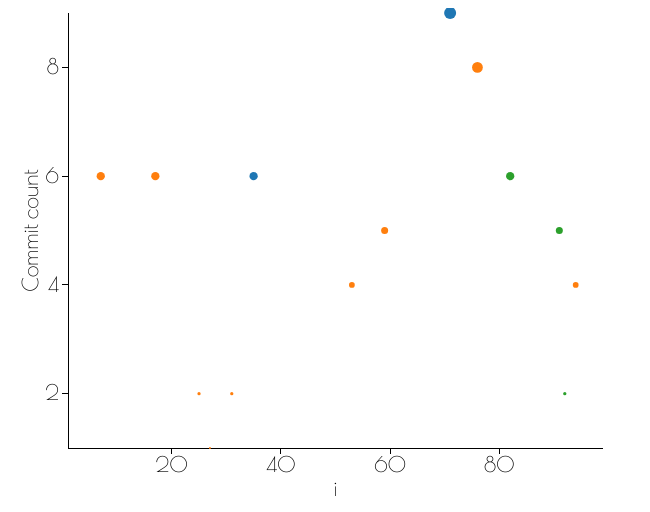
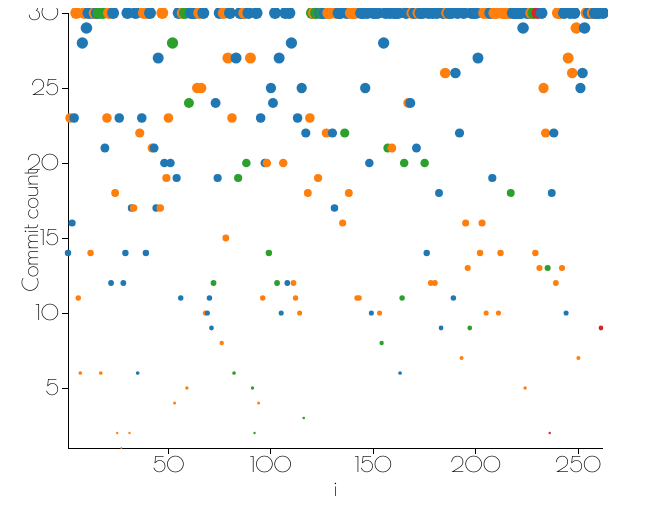
Before and after one commit to weirichd/weirichd.github.io, a plain HTML site: page visualize.html in a window 1280 px wide. Shown: the whole page, without its empty margins (0-650 px from the left). Drawn offline with nearby package versions, Linux system fonts and the light colour scheme.

Commit message:
testing out D3

```diff
--- a/visualize.html
+++ b/visualize.html
@@ -101,10 +101,8 @@
       }
 
       function type(d){
-        d.sepal_length = +d.sepal_length;
-        d.sepal_width  = +d.sepal_width;
-        d.petal_length = +d.petal_length;
-        d.petal_width  = +d.petal_width;
+        d.i = +d.i;
+        d.commit_count  = +d.commit_count;
         return d;
       }
 
```
